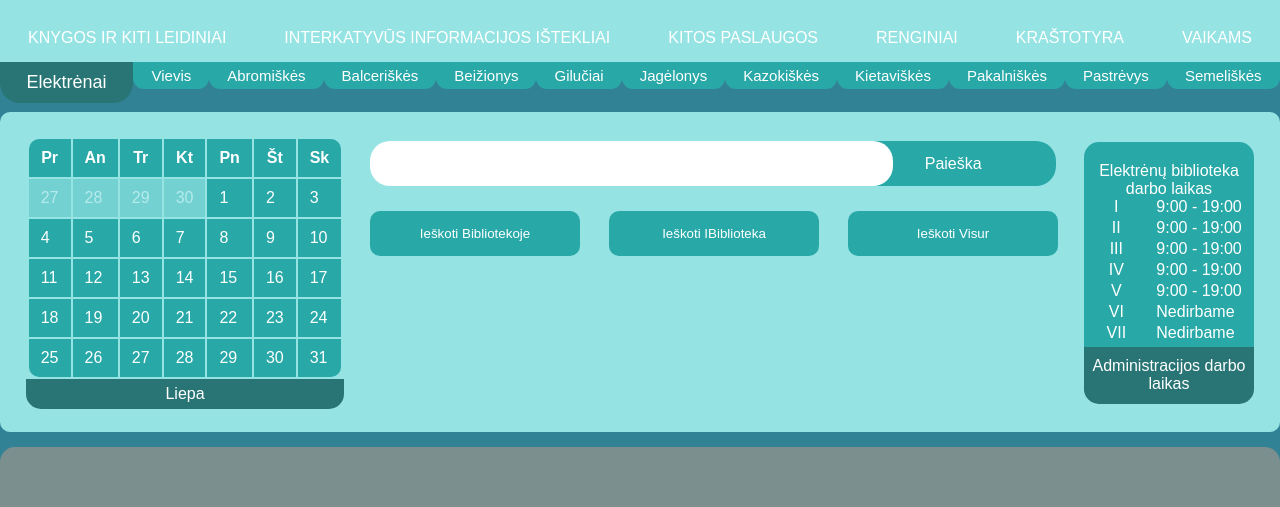
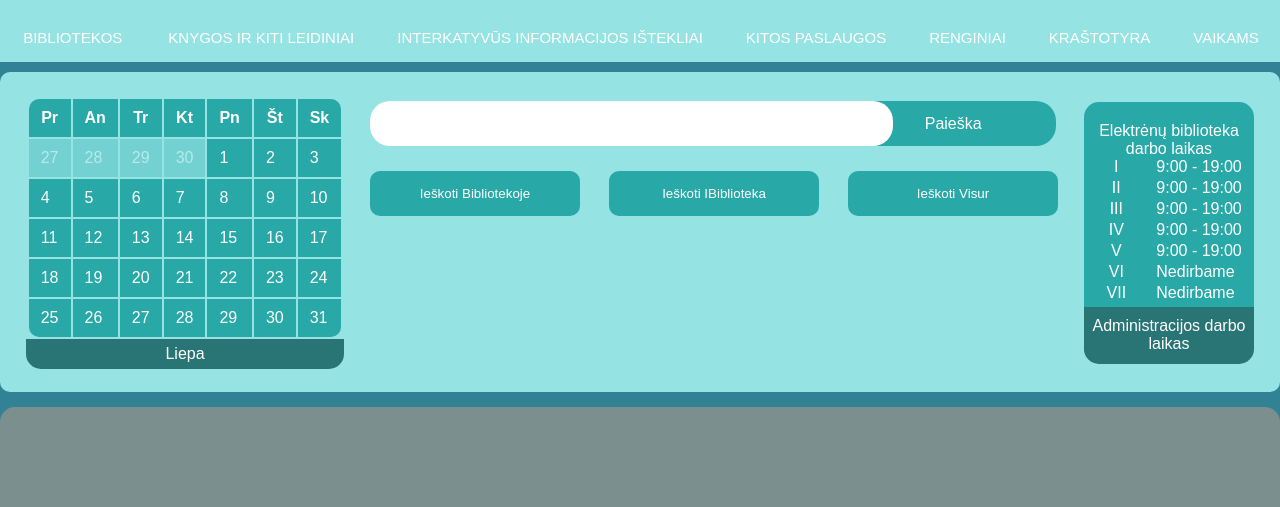
Before and after one commit to mantodinas/ESVB-web-example, a plain HTML site: page index.html in a window 1280 px wide. Shown: the part 78-585 px from the top of the page. Drawn offline with Linux system fonts and the light colour scheme.

Commit message:
buttons fix and old design back

```diff
--- a/index.html
+++ b/index.html
@@ -52,6 +52,24 @@
             </div><!---------------------------navbar-top----END-->
 
             <div class="navbar-bottom"><!--navbar-bottom----START-->
+                <div class="btn-hover-container">
+                    <a class="btn" id="bibliotekos-btn">BIBLIOTEKOS</a>
+                    <div class="btn-content">
+                        <a href="#">Pagrindinis puslapis</a>
+                        <a href="#">Elektrėnų biblioteka</a>
+                        <a href="#">Vievio biblioteka</a>
+                        <a href="#">Abromišių biblioteka</a>
+                        <a href="#">Balceriškių biblioteka</a>
+                        <a href="#">Beižionių biblioteka</a>
+                        <a href="#">Gilučių biblioteka</a>
+                        <a href="#">Jagėlonių biblioteka</a>
+                        <a href="#">Kazokiškių biblioteka</a>
+                        <a href="#">Kietaviškių biblioteka</a>
+                        <a href="#">Pakalniškių biblioteka</a>
+                        <a href="#">Pastrėvio biblioteka</a>
+                        <a href="#">Semeliškių biblioteka</a>
+                    </div>
+                </div>
 
                 <div class="btn-hover-container">
                     <a class="btn">KNYGOS IR KITI LEIDINIAI</a>
@@ -149,47 +167,6 @@
             </div><!---------------------------navbar-bottom----END-->
         </div>
     </header>
-
-    <div class="library-indicator-container">
-        <div class="library-indicator">
-            <div class="main-span">
-                Elektrėnai
-            </div>
-            <div class="secondary-span">
-                Vievis
-            </div>
-            <div class="secondary-span">
-                Abromiškės
-            </div>
-            <div class="secondary-span">
-                Balceriškės
-            </div>
-            <div class="secondary-span">
-                Beižionys
-            </div>
-            <div class="secondary-span">
-                Gilučiai
-            </div>
-            <div class="secondary-span">
-                Jagėlonys
-            </div>
-            <div class="secondary-span">
-                Kazokiškės
-            </div>
-            <div class="secondary-span">
-                Kietaviškės
-            </div>
-            <div class="secondary-span">
-                Pakalniškės
-            </div>
-            <div class="secondary-span">
-                Pastrėvys
-            </div>
-            <div class="secondary-span">
-                Semeliškės
-            </div>
-        </div>
-    </div>
 
     <div class="hearo-container"><!-------------------------------------------hero----START-->
         <div class="hero">
--- a/scss/_bottom-navbar.scss
+++ b/scss/_bottom-navbar.scss
@@ -5,15 +5,15 @@
     background-color: var(--main-1-color);
     height: 50px;
     padding-bottom: 15px;
-    gap: 4px;
+    gap: 1px;
 
     .btn-hover-container {
 
         .btn {
             background-color: var(--main-1-color);
             color: var(--white-color);
-            padding: 16px 27px 16px 27px ;
-            font-size: 16px;
+            padding: 16px 21px 16px 21px ;
+            font-size: 15px;
             border: none;
             &:hover {
                 background-color: var(--hover-1-color);
@@ -38,6 +38,10 @@
             }
         }
     }
+}
+
+#bibliotekos-btn {
+    padding: 16px 24px 16px 23px;
 }
 
 /* Show the dropdown menu on hover */
```
Also changed, not shown: css/style.css.
